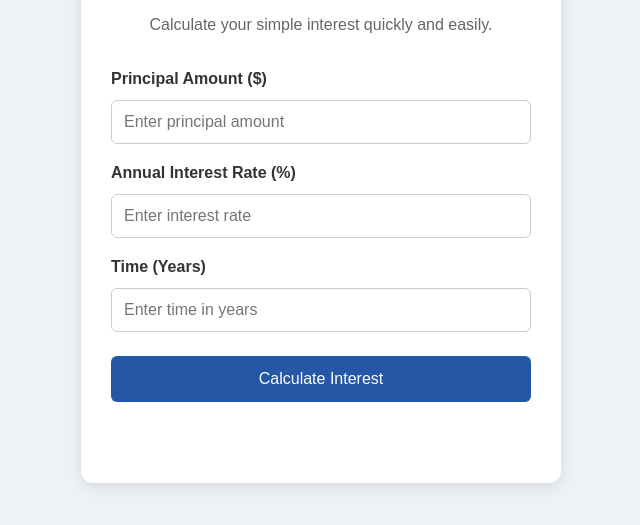
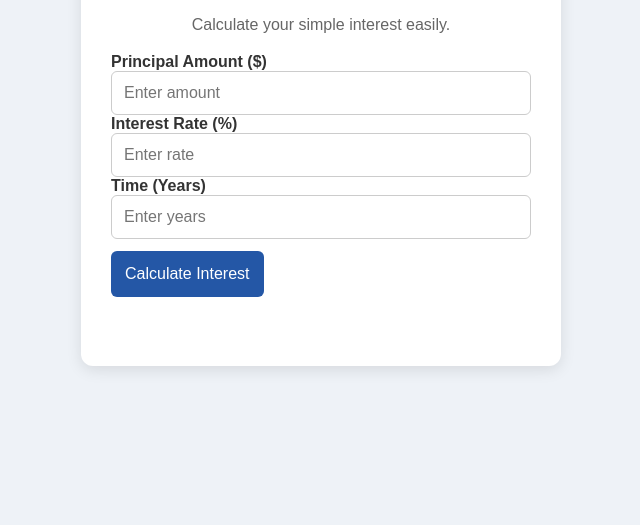
Before and after one commit to amir-khn/intermediate_webdev_finalproject, a plain HTML site: page index.html in a window 1280 px wide. Shown: the part 171-696 px from the top of the page, without its empty margins (319-959 px from the left). Drawn offline with Linux system fonts and the light colour scheme.

Commit message:
Refine text and structure in index.html

```diff
--- a/index.html
+++ b/index.html
@@ -7,40 +7,38 @@
 
     <title>Interest Rate Calculator</title>
 
-    <meta name="description" content="Calculate simple interest and total investment amounts with our free and easy-to-use Interest Rate Calculator.">
+    <meta name="description" content="Calculate simple interest and total investment amounts using our free Interest Rate Calculator.">
 
     <link rel="icon" type="image/x-icon" href="favicon.ico">
+
     <link rel="stylesheet" href="style.css">
 </head>
 <body>
 
     <main class="container">
+
         <h1>Interest Rate Calculator</h1>
 
-        <p>Calculate your simple interest quickly and easily.</p>
+        <p>Calculate your simple interest easily.</p>
 
-        <div class="calculator">
+        <label for="principal">Principal Amount ($)</label>
+        <input type="number" id="principal" placeholder="Enter amount">
 
-            <label for="principal">Principal Amount ($)</label>
-            <input type="number" id="principal"
-                   placeholder="Enter principal amount" min="0" step="any">
+        <label for="rate">Interest Rate (%)</label>
+        <input type="number" id="rate" placeholder="Enter rate">
 
-            <label for="rate">Annual Interest Rate (%)</label>
-            <input type="number" id="rate"
-                   placeholder="Enter interest rate" min="0" step="any">
+        <label for="time">Time (Years)</label>
+        <input type="number" id="time" placeholder="Enter years">
 
-            <label for="time">Time (Years)</label>
-            <input type="number" id="time"
-                   placeholder="Enter time in years" min="0" step="any">
+        <button type="button" id="calculateBtn">
+            Calculate Interest
+        </button>
 
-            <button type="button" id="calculateBtn">
-                Calculate Interest
-            </button>
+        <div id="result" aria-live="polite"></div>
 
-            <div id="result" aria-live="polite"></div>
-        </div>
     </main>
 
     <script src="script.js"></script>
+
 </body>
 </html>
```
